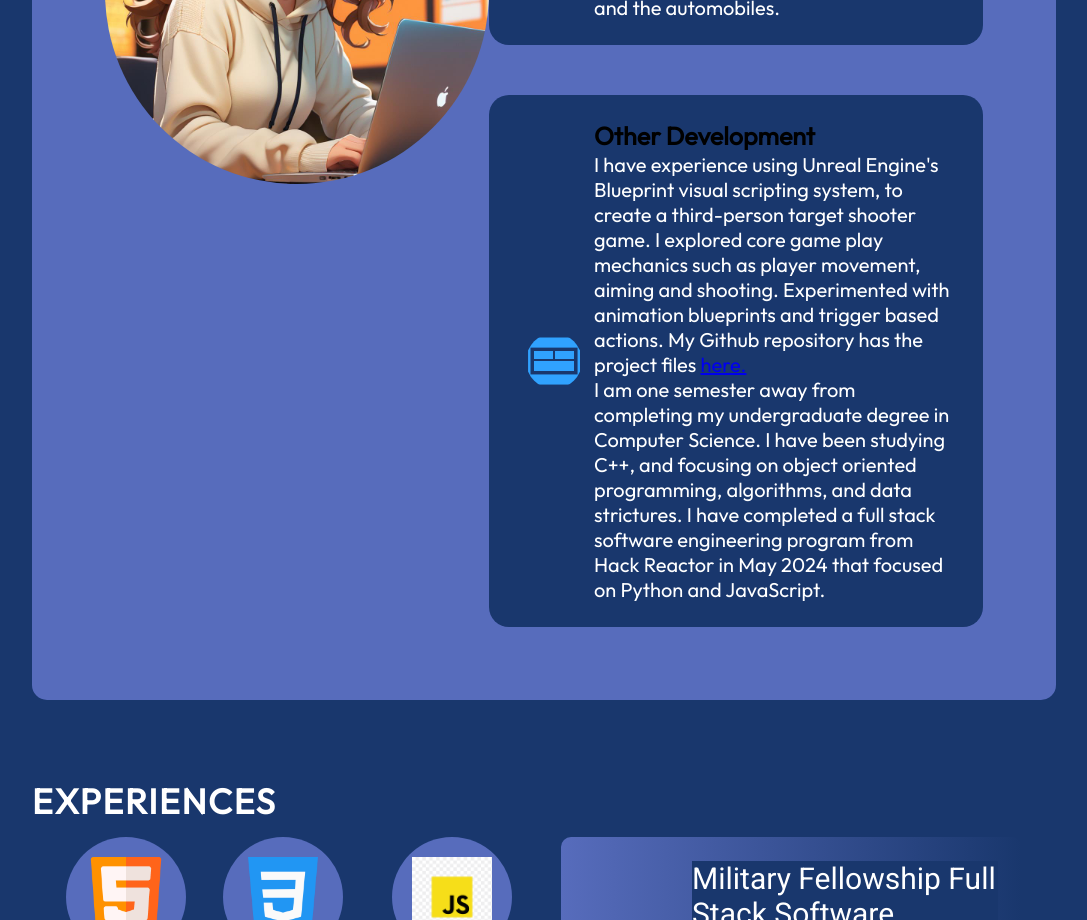
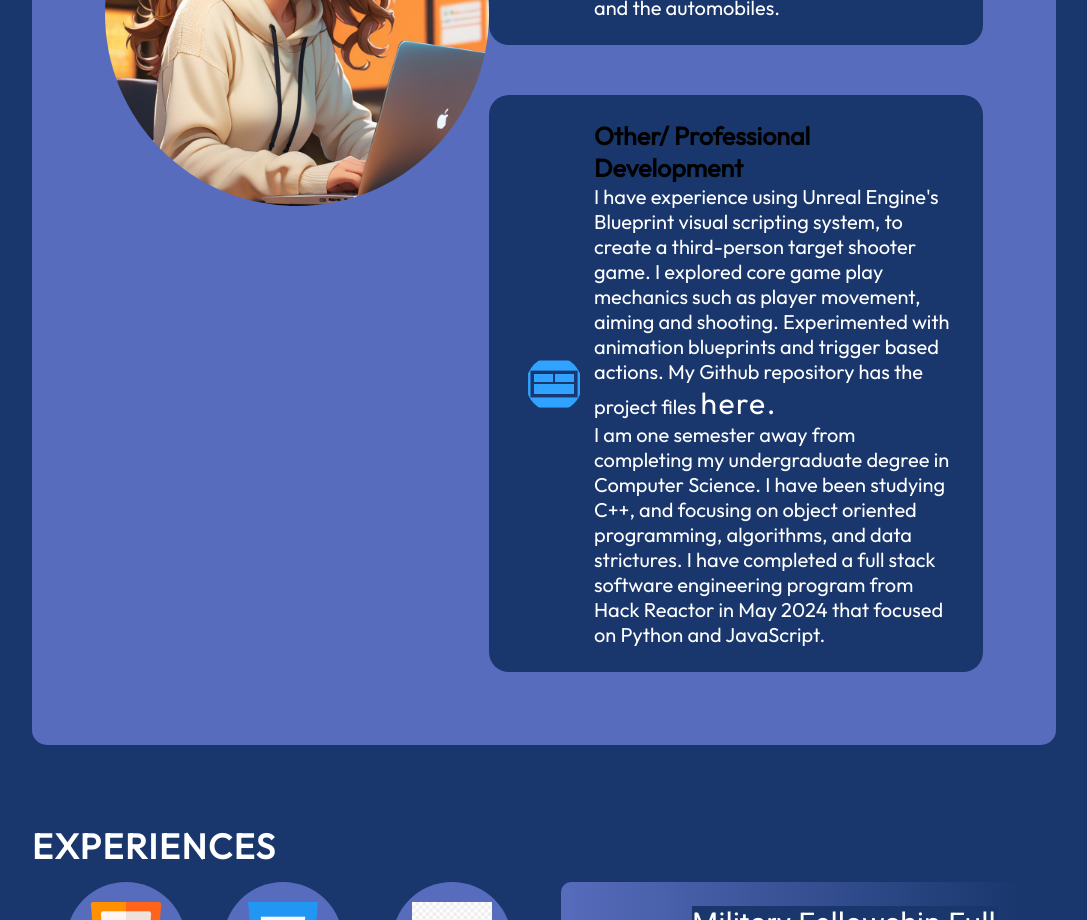
Before and after one commit to MichaelaArteberry/MichaelaArteberry.github.io, a React (Vite) app in the folder portfolio/: page / in a window 1280 px wide. Shown: the part 1680-2600 px from the top of the page, without its empty margins (96-1183 px from the left). Built offline with nearby package versions, Linux system fonts and the light colour scheme.

Commit message:
made some changes to the about me css

```diff
--- a/portfolio/src/components/About/About.jsx
+++ b/portfolio/src/components/About/About.jsx
@@ -30,7 +30,7 @@ const About = () => {
                     <li className={styles.aboutItem}>
                         <img src={getImageUrl("about/designIcon.png")} alt="cursor icon" />
                         <div className={styles.aboutItemText}>
-                            <h3>Other Development</h3>
+                            <h3>Other/ Professional Development</h3>
                             <p className={styles.link}>I have experience using Unreal Engine's Blueprint visual scripting system, to create a third-person target shooter game. I explored core game play mechanics such as player movement, aiming and shooting. Experimented with animation blueprints and trigger based actions. My Github repository has the project files {" "}
                             <a href="https://github.com/MichaelaArteberry/First-Unreal-Game" target="_blank" rel="noopener noreferrer">here.</a>
                             </p>
--- a/portfolio/src/components/About/About.module.css
+++ b/portfolio/src/components/About/About.module.css
@@ -1,4 +1,5 @@
 @import "../../vars.css";
+
 
 .container {
     position: relative;
@@ -9,6 +10,23 @@
     z-index: 1;
     margin-left: 10%;
     margin-right: 10%;
+}
+
+.link a {
+    color: var(--color-text);
+    text-decoration: none;
+    font-size: 30px;
+    font-weight: 400;
+    letter-spacing: 1.5px;
+    background: none;
+}
+
+.link a:hover {
+    color: var(--color-text);
+}
+
+.link a:after {
+    color: var(--color-text);
 }
 
 .title {
```
